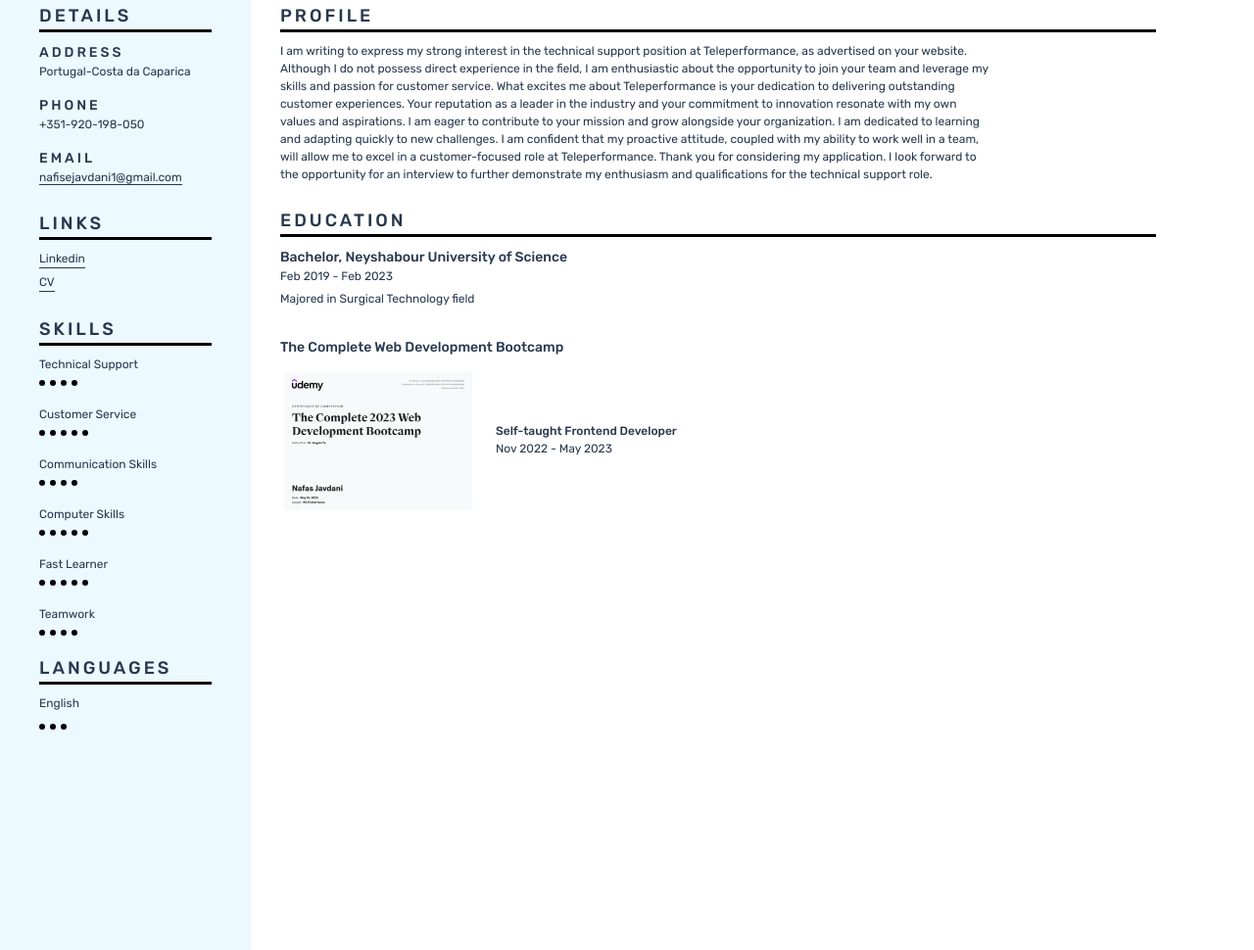
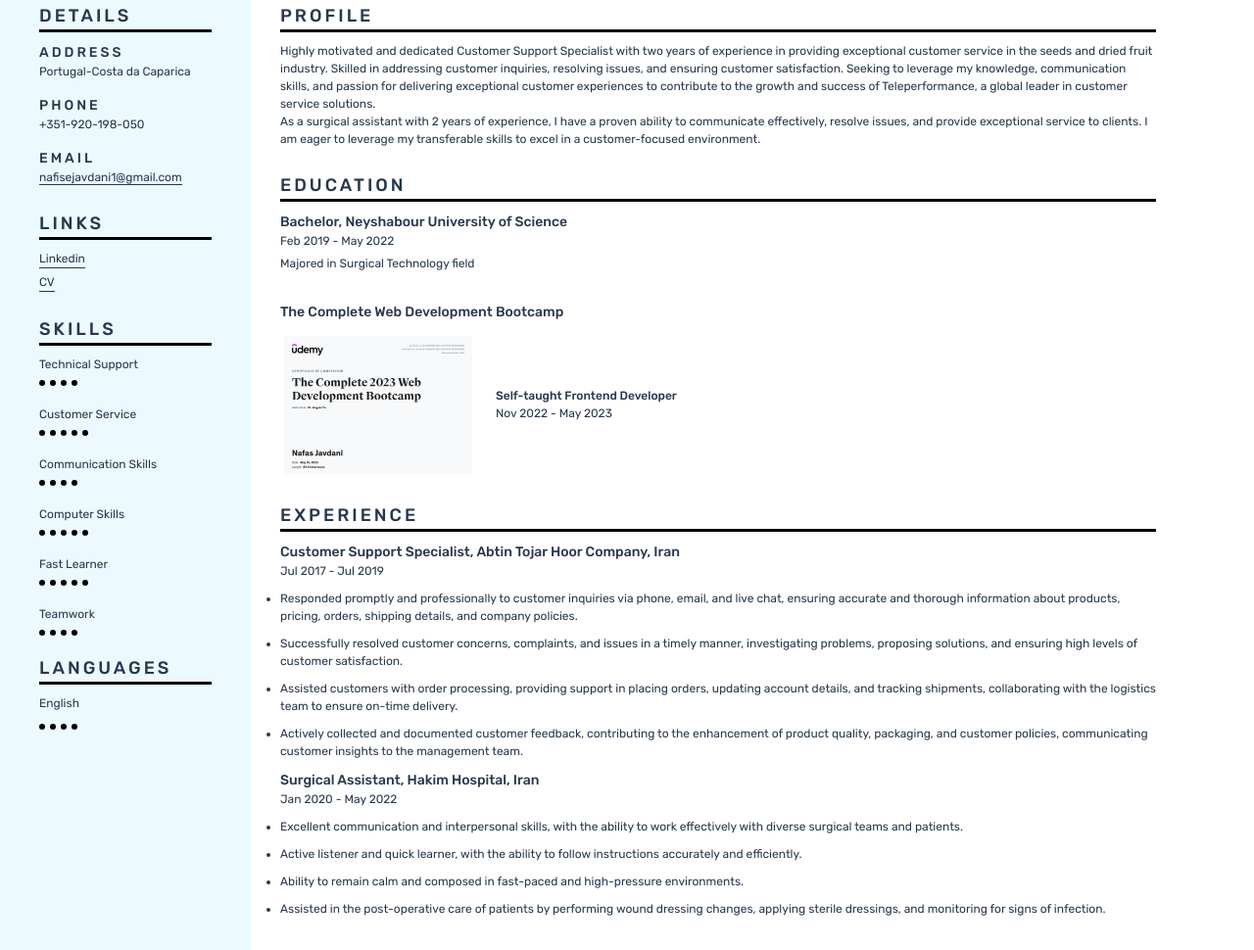
Before and after one commit to nafasjavdani1994/teleperformance-cv, a plain HTML site: page index.html in a window 1280 px wide. Shown: the part 217-1187 px from the top of the page at 98% size. Drawn offline with Linux system fonts and the light colour scheme.

Commit message:
Add experience section

```diff
--- a/index.html
+++ b/index.html
@@ -119,6 +119,7 @@
               <span class="dot"></span>
               <span class="dot"></span>
               <span class="dot"></span>
+              <span class="dot"></span>
             </div>
           </section>
         </div>
@@ -130,33 +131,33 @@
         </div>
         <section>
           <h2>PROFILE</h2>
-          <p class="first last summary">
-            I am writing to express my strong interest in the technical support
-            position at Teleperformance, as advertised on your website. Although
-            I do not possess direct experience in the field, I am enthusiastic
-            about the opportunity to join your team and leverage my skills and
-            passion for customer service. What excites me about Teleperformance
-            is your dedication to delivering outstanding customer experiences.
-            Your reputation as a leader in the industry and your commitment to
-            innovation resonate with my own values and aspirations. I am eager
-            to contribute to your mission and grow alongside your organization.
-            I am dedicated to learning and adapting quickly to new challenges. I
-            am confident that my proactive attitude, coupled with my ability to
-            work well in a team, will allow me to excel in a customer-focused
-            role at Teleperformance. Thank you for considering my application. I
-            look forward to the opportunity for an interview to further
-            demonstrate my enthusiasm and qualifications for the technical
-            support role.
-          </p>
+          <ul class="first last summary">
+            <li>
+              Highly motivated and dedicated Customer Support Specialist with
+              two years of experience in providing exceptional customer service
+              in the seeds and dried fruit industry. Skilled in addressing
+              customer inquiries, resolving issues, and ensuring customer
+              satisfaction. Seeking to leverage my knowledge, communication
+              skills, and passion for delivering exceptional customer
+              experiences to contribute to the growth and success of
+              Teleperformance, a global leader in customer service solutions.
+            </li>
+            <li>
+              As a surgical assistant with 2 years of experience, I have a
+              proven ability to communicate effectively, resolve issues, and
+              provide exceptional service to clients. I am eager to leverage my
+              transferable skills to excel in a customer-focused environment.
+            </li>
+          </ul>
         </section>
-        <section>
+        <section class="last">
           <h2>EDUCATION</h2>
           <div>
             <div class="first">
               <h3 class="remove-letter-space">
                 Bachelor, Neyshabour University of Science
               </h3>
-              <p class="between">Feb 2019 - Feb 2023</p>
+              <p class="between">Feb 2019 - May 2022</p>
               <p>Majored in Surgical Technology field</p>
             </div>
             <div class="degree-online">
@@ -178,6 +179,66 @@
             </div>
           </div>
         </section>
+        <section>
+          <h2>EXPERIENCE</h2>
+          <div class="experience-one">
+            <h3 class="remove-letter-space first">
+              Customer Support Specialist, Abtin Tojar Hoor Company, Iran
+            </h3>
+            <p>Jul 2017 - Jul 2019</p>
+            <ul class="first exp">
+              <li>
+                Responded promptly and professionally to customer inquiries via
+                phone, email, and live chat, ensuring accurate and thorough
+                information about products, pricing, orders, shipping details,
+                and company policies.
+              </li>
+              <li>
+                Successfully resolved customer concerns, complaints, and issues
+                in a timely manner, investigating problems, proposing solutions,
+                and ensuring high levels of customer satisfaction.
+              </li>
+              <li>
+                Assisted customers with order processing, providing support in
+                placing orders, updating account details, and tracking
+                shipments, collaborating with the logistics team to ensure
+                on-time delivery.
+              </li>
+              <li>
+                Actively collected and documented customer feedback,
+                contributing to the enhancement of product quality, packaging,
+                and customer policies, communicating customer insights to the
+                management team.
+              </li>
+            </ul>
+          </div>
+          <div class="experience-two">
+            <h3 class="remove-letter-space first">
+              Surgical Assistant, Hakim Hospital, Iran
+            </h3>
+            <p>Jan 2020 - May 2022</p>
+            <ul class="first exp">
+              <li>
+                Excellent communication and interpersonal skills, with the
+                ability to work effectively with diverse surgical teams and
+                patients.
+              </li>
+              <li>
+                Active listener and quick learner, with the ability to follow
+                instructions accurately and efficiently.
+              </li>
+              <li>
+                Ability to remain calm and composed in fast-paced and
+                high-pressure environments.
+              </li>
+              <li>
+                Assisted in the post-operative care of patients by performing
+                wound dressing changes, applying sterile dressings, and
+                monitoring for signs of infection.
+              </li>
+            </ul>
+          </div>
+        </section>
       </div>
     </div>
   </body>
--- a/styles.css
+++ b/styles.css
@@ -81,9 +81,9 @@ h3 {
   padding: 220px 100px 0 30px;
 }
 
-.summary {
+/* .summary {
   width: 95ch;
-}
+} */
 
 .box {
   margin-bottom: 15px;
@@ -122,6 +122,7 @@ h3 {
   display: flex;
   gap: 20px;
   align-items: center;
+  flex-wrap: wrap;
 }
 
 .degree {
@@ -131,6 +132,11 @@ h3 {
 
 .remove-letter-space {
   letter-spacing: 0;
+}
+
+.exp li {
+  list-style: disc;
+  margin-bottom: 10px;
 }
 
 @media screen and (max-width: 600px) {
```
